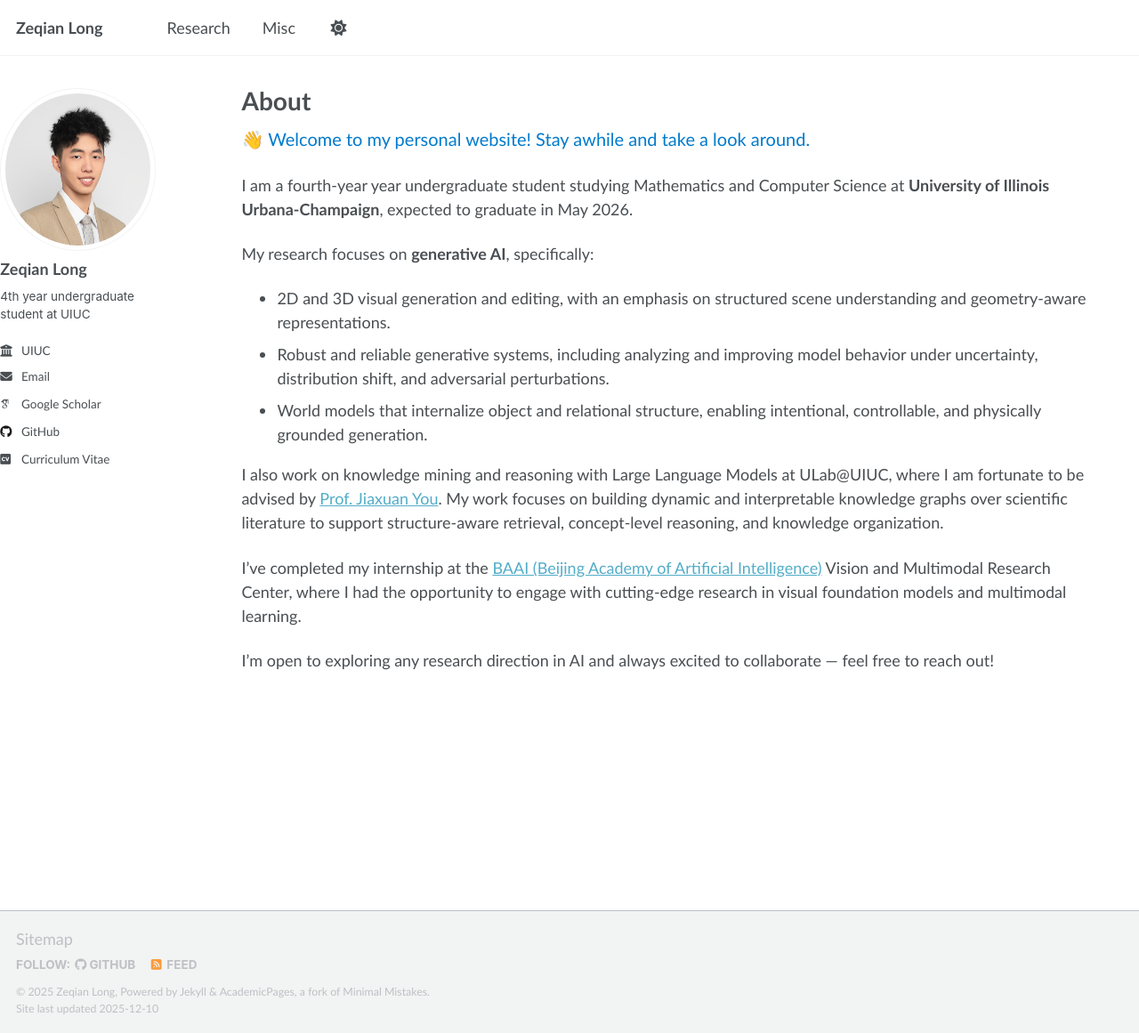
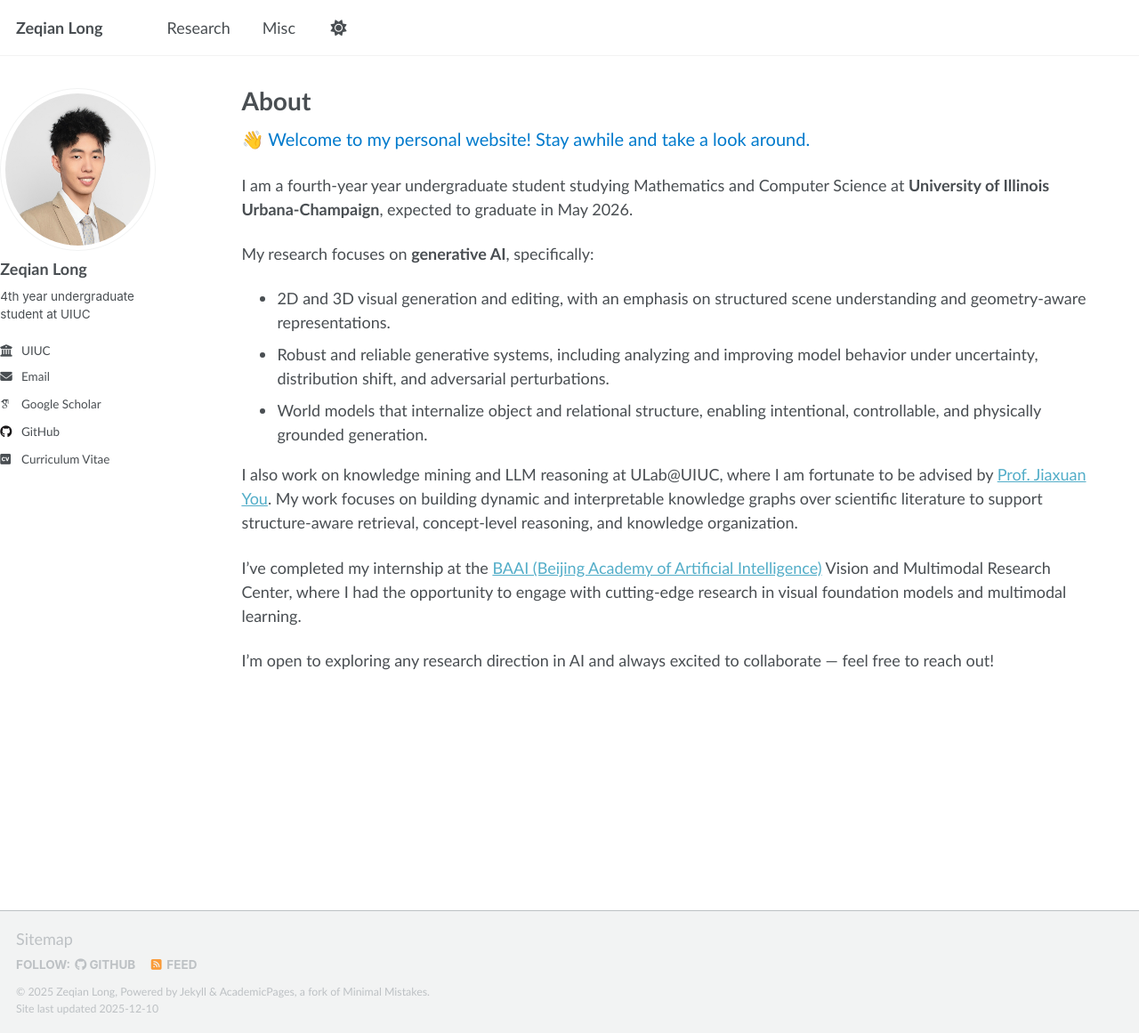
Before and after one commit to Zeqian-Long/Zeqian-Long.github.io, a Jekyll site: the page built from _pages/about.md, in a window 1280 px wide and 1161 px high. Shown: the whole window at 89% size. Built offline with Jekyll 4.4.1, drawn with Linux system fonts in a browser that asks for light colours; some web fonts are replaced; a script that is not in the unit is left out; a style sheet for code colours, icons or effects is not loaded.

```diff
--- a/_pages/about.md
+++ b/_pages/about.md
@@ -20,7 +20,7 @@
 
 <!-- I am also deeply interested in 3D/4D generative vision, focusing on dynamic scene reconstruction and representation learning. I aim to develop geometry-aware world models capable of synthesizing physically grounded, temporally coherent 3D environments. -->
 
-I also work on knowledge mining and reasoning with Large Language Models at ULab@UIUC, where I am fortunate to be advised by <a href="https://cs.stanford.edu/people/jiaxuan/" target="_blank">Prof. Jiaxuan You</a>. My work focuses on building dynamic and interpretable knowledge graphs over scientific literature to support structure-aware retrieval, concept-level reasoning, and knowledge organization.
+I also work on knowledge mining and LLM reasoning at ULab@UIUC, where I am fortunate to be advised by <a href="https://cs.stanford.edu/people/jiaxuan/" target="_blank">Prof. Jiaxuan You</a>. My work focuses on building dynamic and interpretable knowledge graphs over scientific literature to support structure-aware retrieval, concept-level reasoning, and knowledge organization.
 
 I've completed my internship at the <a href="https://www.baai.ac.cn/en/" target="_blank">BAAI (Beijing Academy of Artificial Intelligence)</a> Vision and Multimodal Research Center, where I had the opportunity to engage with cutting-edge research in visual foundation models and multimodal learning.
 
```
